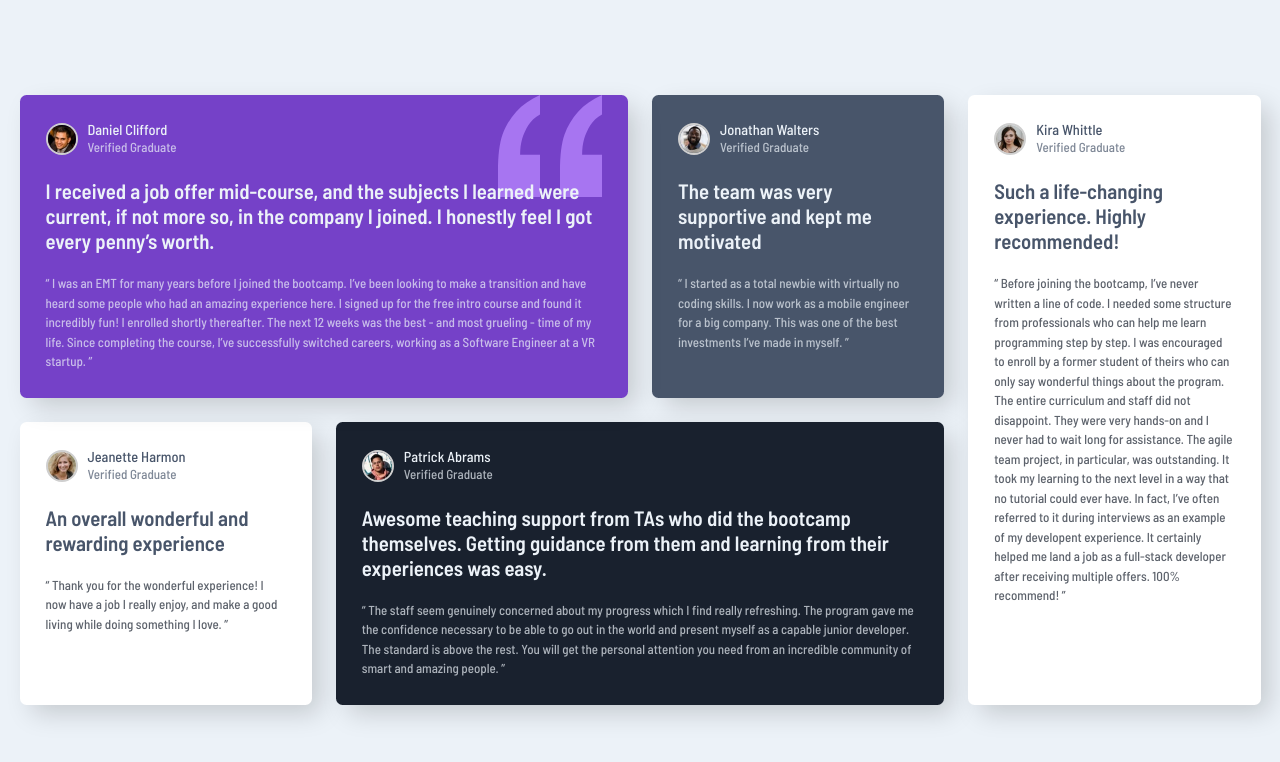
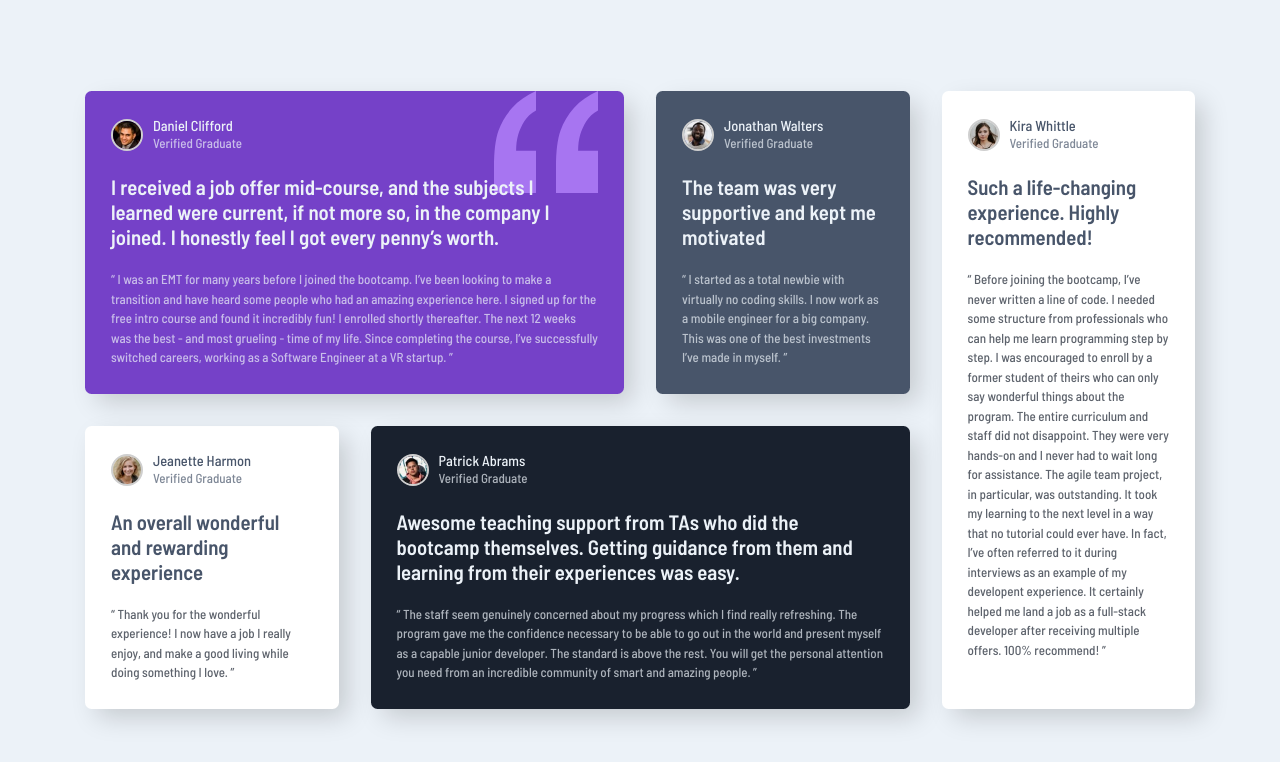
Before and after one commit to WaelBenseghir/testimonials-grid-section-main, a plain HTML site: page index.html in a window 1280 px wide. Drawn offline with Linux system fonts and the light colour scheme.

Commit message:
Update style.css

```diff
--- a/style.css
+++ b/style.css
@@ -32,7 +32,7 @@ body{
     font-size: var(--fs-primary);
     font-family: var(--ff-primary);
     font-weight: var(--fw-regular);
-    padding: 4em 1.5em;
+    padding: 5em 1.5em;
 }
 
 .card{
@@ -75,6 +75,7 @@ body{
 }
 
 .main{
+    max-width: 1110px;
     display: grid;
     grid-template-columns: 1fr;
     grid-template-areas:
@@ -83,7 +84,7 @@ body{
     "w"
     "b"
     "kw";
-    gap: 1.5rem;
+    gap: 2rem;
 }
 
 .purple{
```
